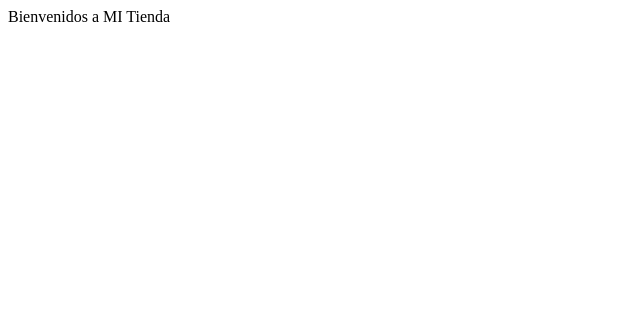
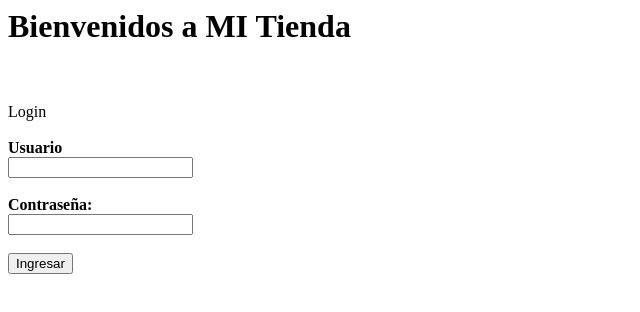
Before and after one commit to jasom98/MyRepo, a plain HTML site: page index.html in a window 1280 px wide. Shown: the whole page, without its empty margins (0-640 px from the left). Drawn offline with Linux system fonts and the light colour scheme.

Commit message:
Cargar Archivo index

```diff
--- a/index.html
+++ b/index.html
@@ -2,7 +2,13 @@
 <head>
 <title>Mi Tienda</title>
 </head>
-<body>
-  Bienvenidos a MI Tienda
+<body><!-- mi comentario-->
+  <H1>Bienvenidos a MI Tienda<br><br></H1>
+  Login<br><br>
+  <b>Usuario</b><br>
+  <input typr="text"><br><br>
+  <b>Contraseña:</b><br>
+  <input type="password"><br><br>
+  <input type="submit" value="Ingresar">
 </body>
 </html>
```
